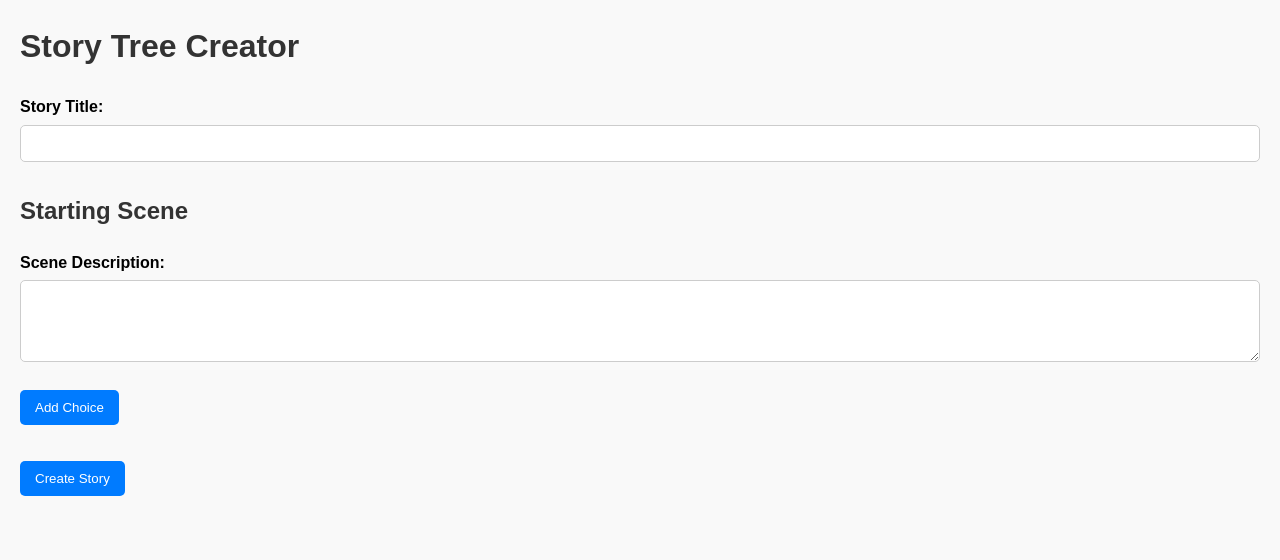
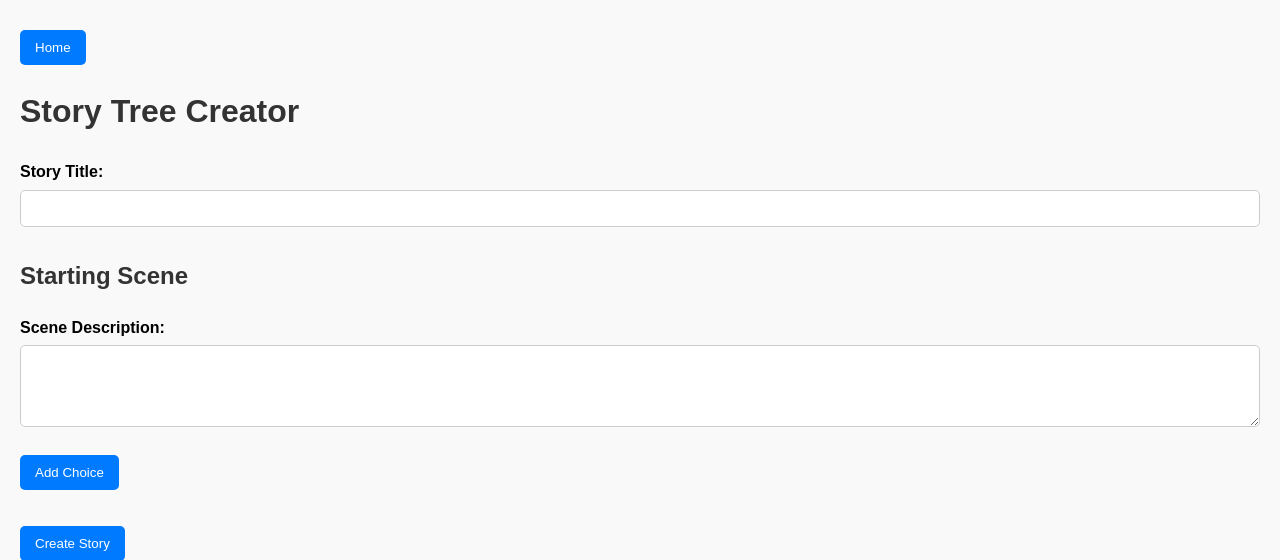
Before and after one commit to Ta1al/Tale-Trail, a PHP site: template src/views/story/create.php in a window 1280 px wide. Shown: the top 560 px of the page. Run offline with PHP 8.4, Linux system fonts and the light colour scheme; the template is opened without the code that fills it, so the values that code supplies are empty; the visitor is signed in with stand-in values (Sample User, id 1).

Commit message:
feat(story): add home button to story creation page

```diff
--- a/src/views/story/create.php
+++ b/src/views/story/create.php
@@ -17,6 +17,7 @@ if (!isset($_SESSION['username'])) {
 </head>
 
 <body>
+  <button onclick="window.location.href='/'">Home</button>
   <h1>Story Tree Creator</h1>
 
   <form id="storyForm">
```
